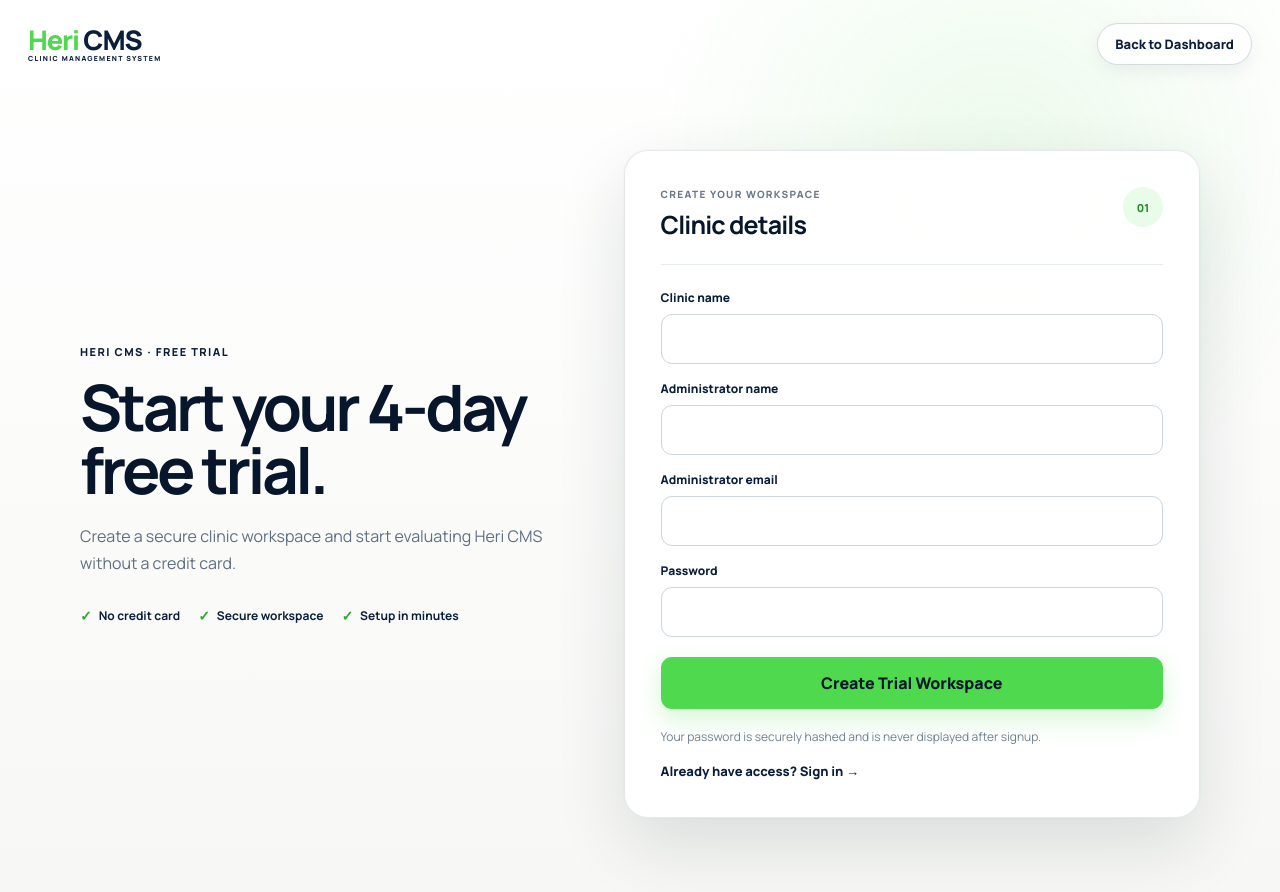
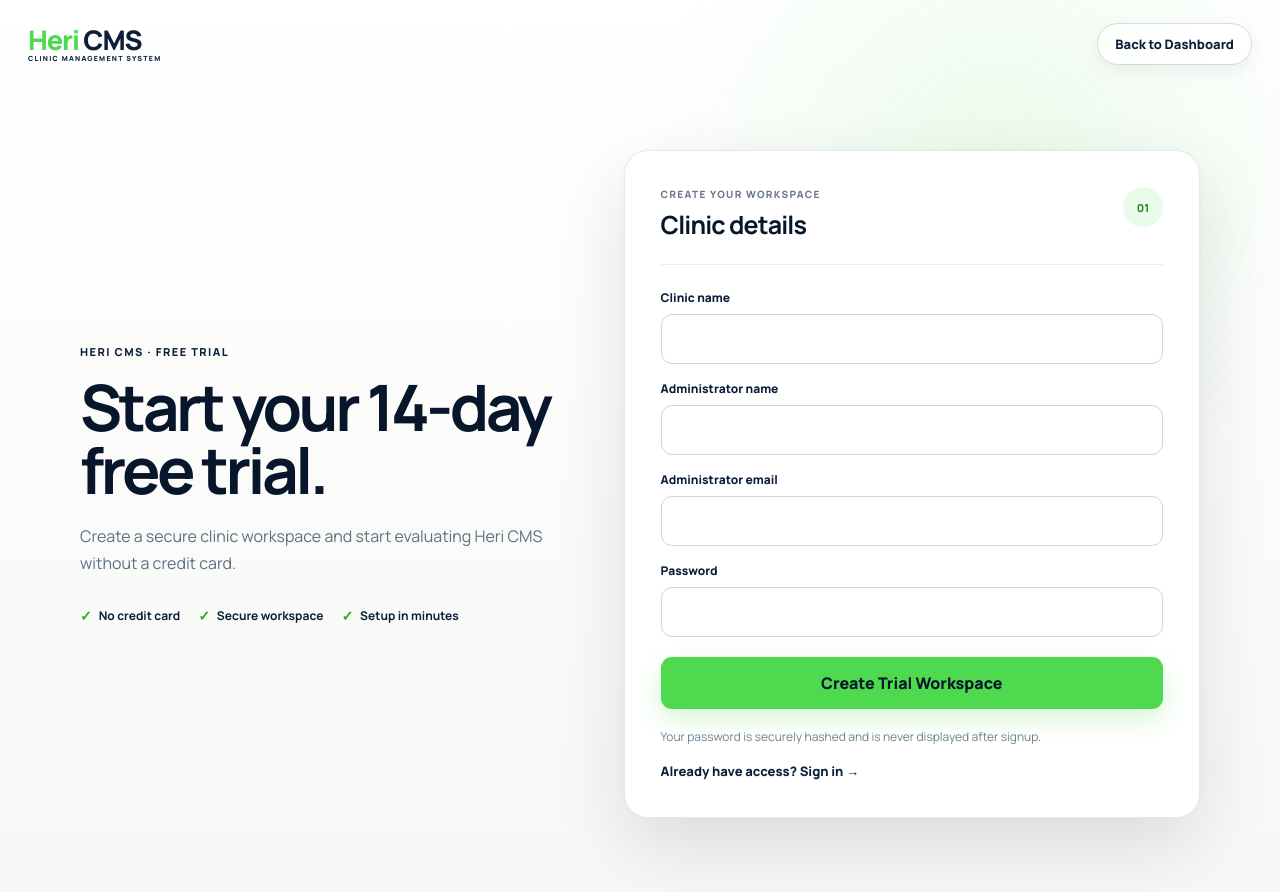
Before and after one commit to violetkimani77-ux/clinic-management-system, a Next.js app: page /trial in a window 1280 px wide. Shown: the top 892 px of the page. Built offline with nearby package versions, Linux system fonts and the light colour scheme.

Commit message:
feat: update trial page to 14 days

```diff
--- a/app/trial/page.tsx
+++ b/app/trial/page.tsx
@@ -18,7 +18,7 @@
       <section className={styles.hero}>
         <div className={styles.heroCopy}>
           <p className={styles.eyebrow}>Heri CMS · Free trial</p>
-          <h1>Start your 4-day free trial.</h1>
+          <h1>Start your 14-day free trial.</h1>
           <p className={styles.intro}>
             Create a secure clinic workspace and start evaluating Heri CMS without a credit card.
           </p>
```
